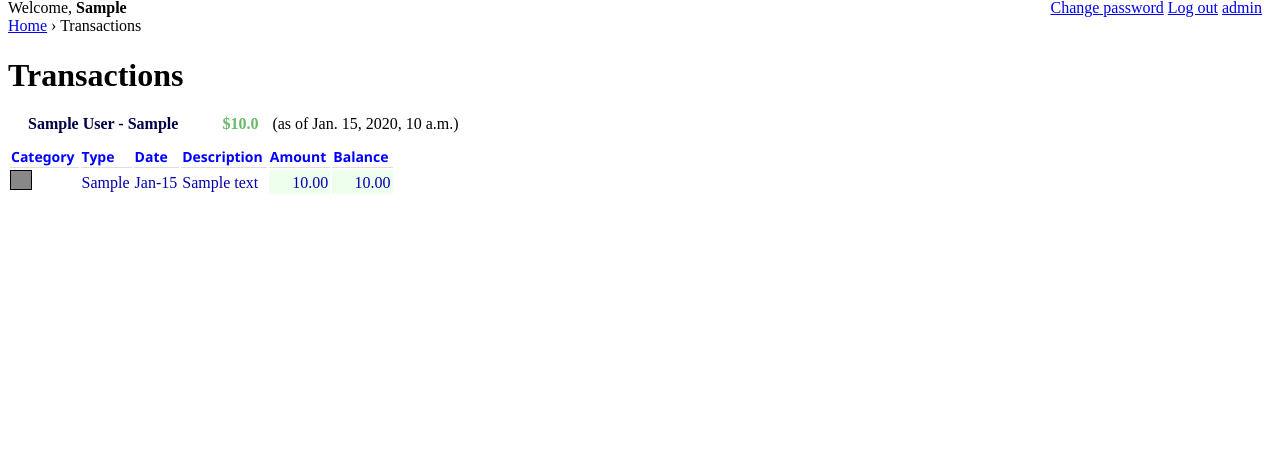
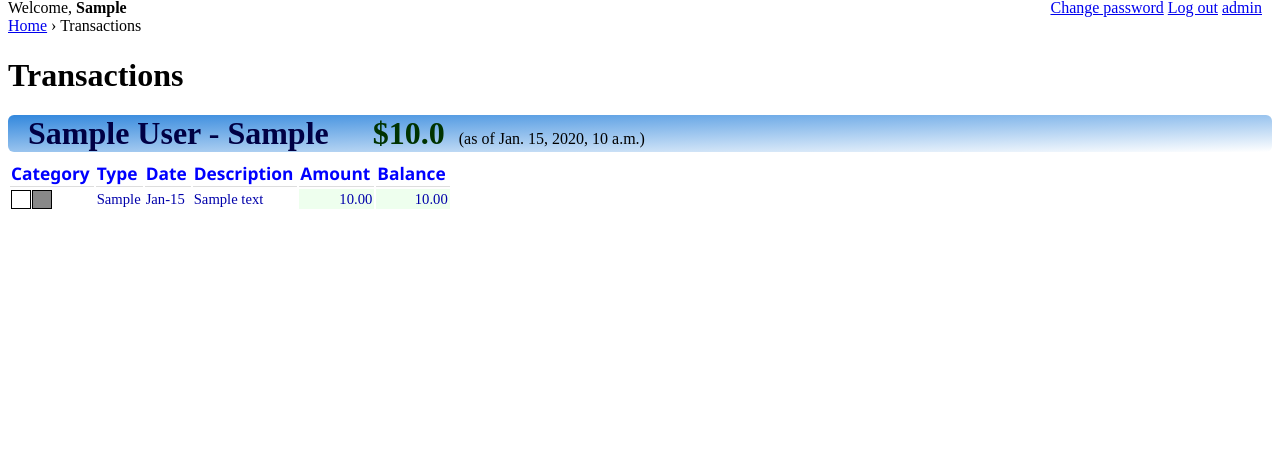
Before and after one commit to mgrigola/finance-tracker, a Django app: page /finance/00000000-0000-0000-0000-000000000001/ in a window 1280 px wide. Shown: the part 134-583 px from the top of the page. Run offline with Django 3.2, Linux system fonts and the light colour scheme; a user stored in the database is signed in; tables that the repository leaves empty hold one stand-in row (values such as "Sample post").

Commit message:
add first bit of js +css/tooltip stuff

```diff
--- a/finance-tracker/finance/admin.py
+++ b/finance-tracker/finance/admin.py
@@ -16,7 +16,7 @@ class AccountAdmin(admin.ModelAdmin):
 
 class FinanceCategoryAdmin(admin.ModelAdmin):
     list_display = ('title', 'user', 'color')
-    list_filter = ['user']        # allow filter on Question.pub_date
+    list_filter = ['user']
     search_fields = ['title' 'user']
     form = FinanceCategoryForm
     fieldsets = [
--- a/finance-tracker/finance/models.py
+++ b/finance-tracker/finance/models.py
@@ -9,6 +9,13 @@ import csv
 # my custom user, in case it needs to change. not easy to migrate later
 # class User(AbstractUser):
 #     pass
+
+# category definitions unique to a user
+class FinanceCategory(models.Model):
+    user = models.ForeignKey(settings.AUTH_USER_MODEL, on_delete=models.CASCADE)
+    title = models.CharField(max_length=64)
+    color = models.CharField(max_length=7, null=True) #represents rgb color
+
 
 class Account(models.Model):
     id = models.UUIDField(primary_key=True, default=uuid.uuid4, editable=False, unique=True)
@@ -70,6 +77,7 @@ class Transaction(models.Model):
     tx_type = models.CharField(max_length=32, default=None, blank=True, null=True)
     amount = models.FloatField(default=0.0)
     balance = models.FloatField(default=0.0, blank=True, null=True) #balance after the transaction if available
+    categories = models.ManyToManyField(FinanceCategory)
 
     def is_positive(self):
         return (self.amount > 0)
@@ -80,22 +88,19 @@ class Transaction(models.Model):
         return self.description[:idx]
 
     def get_categories(self):
-        return TransactionCategory.objects.filter(transaction=self)
+        return self.categories.all()
+        # return TransactionCategory.objects.filter(transaction=self)
 
     class Meta:
         ordering = ['-tx_date']
 
 
 
-class FinanceCategory(models.Model):
-    user = models.ForeignKey(settings.AUTH_USER_MODEL, on_delete=models.CASCADE)
-    title = models.CharField(max_length=64)
-    color = models.CharField(max_length=7, null=True) #represents rgb color
 
-# map each transaction to one or many cateogries
-class TransactionCategory(models.Model):
-    transaction = models.ForeignKey(Transaction, on_delete=models.CASCADE)
-    category = models.ForeignKey(FinanceCategory, on_delete=models.CASCADE)
+# # maps each transaction to one or many cateogries
+# class TransactionCategory(models.Model):
+#     transaction = models.ForeignKey(Transaction, on_delete=models.CASCADE)
+#     category = models.ForeignKey(FinanceCategory, on_delete=models.CASCADE)
 
-    def get_color(self):
-        return self.category.color
+    # def get_color(self):
+    #     return self.category.color
--- a/finance-tracker/finance/static/finance/style.css
+++ b/finance-tracker/finance/static/finance/style.css
@@ -9,14 +9,14 @@ body {
     background-image: url("images/cash.jpg");
     background-repeat: repeat;
     background-attachment: fixed;
-    background-position: 24% 16%;
+    background-position: 65% 16%;
     font-family: 'Segoe UI';
     /* padding: 8px 8px; */
     width: 100vw;
     height: 100px;
     vertical-align: middle;
     color: #082008;
-    text-shadow: 2px 2px 3px white;
+    text-shadow: 4px 4px 4px #fff;
     padding: 1% 0%;
     /* text-align: center; */
 }
@@ -28,17 +28,23 @@ body {
     text-align: center;
     letter-spacing: 2px;
 }
+.acct-summary {
+    background-image: linear-gradient(to bottom right, #38d, #fff);
+    margin: 0px;
+    border-radius: 6px;
+    width: 100%;
+}
 
 .acct-title {
-	font-size: 24;
+	font-size: 24pt;
 	color: #004;
     margin: 20px;
     font-weight: bolder;
 }
 
 .acct-bal {
-	font-size: 24;
-	color: #6b6;
+	font-size: 24pt;
+	color: #030;
     margin: 10px;
     font-weight: bolder;
     padding: 0px 0px 0px 10px;
@@ -46,7 +52,7 @@ body {
 
 .detail-tbl td{
     border-collapse: collapse;
-	font: 12px;
+	font-size: 11pt;
 	color: #00a;
     border-spacing: 0;
     padding-top: 2px;
@@ -58,7 +64,7 @@ body {
     padding-right: 4px;
     border-bottom: 1px solid #ddd;
     height: 30px;
-	font-size: 14px;
+	font-size: 13pt;
 	font-weight: bold;
     color: #00f;
     font-family: 'Segoe UI';
@@ -66,7 +72,7 @@ body {
 
 .button-round a {
     display: inline-block;
-    font-size: 16px;
+    font-size: 16pt;
     font-family: 'Segoe UI';
     text-align: center;
     vertical-align: center;
@@ -81,25 +87,52 @@ body {
     text-align: left;
     vertical-align: bottom;
     padding: 5px 20px;
-	font: 14px;
+	font-size: 14pt;
 	font-weight: bold;
     font-family: 'Segoe UI';
 }
 
 td.cat-sqr {
-    display: inline-block;
-    padding: 0px;
+    /* display: inline-block; */
+    padding-top: 0px;
+    padding-right: 0px;
+    padding-bottom: 0px;
+    padding-left: 0px;
     margin: 0px;
     letter-spacing: 0px;
+    /* float: left; */
 }
 
-.cat-sqr span {
+.cat-sqr div {
     /* font-size: 8; */
-    display: inline-block;
+    /* display: inline-block; */
+    float: left;
     letter-spacing: 0px;
-    width: 20px;
-    height: 18px;
-    padding: 0px;
-    margin: 0px;
+    width: 16px;
+    height: 15px;
+    padding: 1px;
+    margin: .5px;
     border: 1px solid black;
 }
+
+.tooltip {
+    position: relative;
+}
+
+.tooltip .tooltiptext {
+    visibility: hidden;
+    white-space: nowrap;
+    margin-left: -60%;
+    bottom: 110%;
+    left: 50%;
+    background-color: black;
+    text-align: center;
+    border-radius: 6px;
+    padding: 5px 5px;
+    position: absolute;
+    z-index: 1;
+  }
+
+  .tooltip:hover .tooltiptext {
+    visibility: visible;
+  }
--- /dev/null
+++ b/finance-tracker/finance/static/finance/test.js
@@ -0,0 +1,2 @@
+// window.alert("TEST");
+// window.alert(d);
--- a/finance-tracker/finance/templates/finance/account.html
+++ b/finance-tracker/finance/templates/finance/account.html
@@ -1,9 +1,10 @@
 {% extends 'finance/fbase.html' %}
+{% load static %}
 
 {% block title %}Transactions{% endblock %}>
 
 {% block content %}
-	<div style="display: block;">
+	<div class="acct-summary" style="display: block;">
 	    <span class="acct-title">{{account.title}} - {{account.acct_type}}</span>
 	    <span class="acct-bal">${{account.acct_balance}}</span>
 	    <span>(as of {{account.latest_date}})</span>
@@ -15,7 +16,7 @@
 	        <tr>
                 <th>Category</th>
 	            <th>Type</th>
-	            <th>Date</th>
+	            <th>Date  </th>
 	            <th>Description</th>
 	            <th style="text-align:right;">Amount</th>
 	            <th style="text-align:right;">Balance</th>
@@ -23,11 +24,11 @@
             {% for tx in account.transaction_set.all %}
 	            <tr id={{tx.id}}>
                     <td class="cat-sqr">
+                        <div class="new-cat-select"></div>
                         {% for cat in tx.get_categories %}
-                            <!-- -->
-                            <!--  {{cat.id}}-->
-                            <span id="{{tx.id}}-{{cat.id}}" style="background-color:{{cat.get_color}};"></span>
+                            <div class="tooltip" id="{{tx.id}}-{{cat.id}}" style="background-color:{{cat.color}}"><span class="tooltiptext" style="color:{{cat.color}}">{{cat.title}}</span></div>
                         {% endfor %}
+
                     </td>
 	                <td>{{tx.tx_type}}</td>
 	                <td>{{tx.tx_date|date:'M-d'}}</td>
@@ -39,3 +40,8 @@
 	    </table>
 	</div>
 {% endblock content %}
+
+{% block bodyscript %}
+    <script type="text/javascript">var d = "{{data}}";</script>
+    <script src="{% static 'finance/test.js' %}"></script>
+{% endblock bodyscript %}
--- a/finance-tracker/finance/templates/finance/fbase.html
+++ b/finance-tracker/finance/templates/finance/fbase.html
@@ -3,22 +3,19 @@
 <head>
 	<meta charset="utf-8">
 	<meta name="viewport" content="width=device-width, initial-scale=1">
+	<meta name="robots" content="NONE,NOARCHIVE" />
 	<title>{% block title %}Finance{% endblock %}</title>
-	{% block blockbots %}
-		<meta name="robots" content="NONE,NOARCHIVE" />
-	{% endblock %}
 	<link rel="stylesheet" type="text/css" href="{% static 'finance/style.css' %}" />
 	<link rel="shortcut icon" href="{% static 'finance/images/chasefavicon.ico' %}">
-	{% block extrastyle %}{% endblock %}
-	{% block extrahead %}{% endblock %}
+	{% block headstyle %}{% endblock %}
+	{% block headscript %}{% endblock %}
 </head>
 
 <body>
 	<div id="container">
 		<div id="header">
 			<div id="branding">
-				<!-- {% block branding2 %}<img src="{% static 'finance/images/cash.jpg' %}" height="72" width="100" alt="Finance" id="header-logo" title="finance"><h1>Finance</h1>{% endblock %} -->
-				{% block branding %}<h1>Finance</h1>{% endblock %}
+				<h1>Finance</h1>
 			</div>
 			{% if user.is_authenticated %}
 				<span id="user-tools">Welcome, <strong>{% firstof user.first_name user.username %}</strong>
@@ -54,17 +51,13 @@
 		{% endblock messages %}
 
 		<div id="content-stuff" class="{% block coltype %}colM{% endblock %}">
-			{% block pretitle %}{% endblock %}
-			{% block contentttitle %}{% if title %}<h1>{{ title }}</h1>{% endif %}{% endblock %}
-			{% block content %}
-			{% block object-tools %}{% endblock %}
-			<!-- ((content)) -->
-			{% endblock %}
+			{% block contentttitle %}{% if title %}<h1>{{title}}</h1>{% endif %}{% endblock %}
+			{% block content %}{% endblock %}
 			{% block sidebar %}{% endblock %}
 			<br class="clear" />
 		</div>
 
-
+		{% block bodyscript %}{% endblock %}
 		{% block footer %}<div id="footer"></div>{% endblock %}
 	</div>
 </body>
--- a/finance-tracker/finance/views.py
+++ b/finance-tracker/finance/views.py
@@ -5,8 +5,9 @@ from django.template import loader
 from django.urls import reverse
 from django.db.models import F
 from django.utils import timezone
+import json
 
-from .models import Account, Transaction, TransactionCategory
+from .models import Account, Transaction #, TransactionCategory
 
 @login_required
 def index(request):
@@ -24,9 +25,12 @@ def index(request):
 @login_required
 def account_detail(request, account_id):
     account = get_object_or_404(Account, pk=account_id)
+    #data = Transaction.objects.filter(account=account)
+    data = 'abcd'
     context = {
-        'account':account
-        ,'title':"Transactions"
+        'account': account,
+        'title': "Transactions",
+        'data': data
     }
     return render(request, 'finance/account.html', context)
 
```
Also changed, not shown: finance-tracker/finance/migrations/0003_auto_20190922_1544.py (added).
